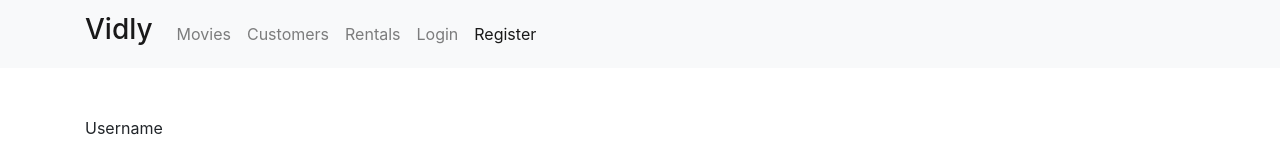
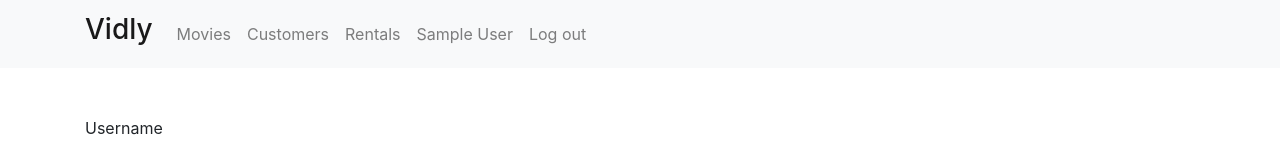
Before and after one commit to Haosik/mvs-mosh, a React (Create React App) app: page /register in a window 1280 px wide. Shown: the top 146 px of the page. Built offline with nearby package versions, Linux system fonts and the light colour scheme; sample sign-in values are in the browser's storage.

Commit message:
login logout 180

```diff
--- a/package.json
+++ b/package.json
@@ -7,6 +7,7 @@
     "bootstrap": "^4.1.1",
     "font-awesome": "^4.7.0",
     "joi-browser": "^13.4.0",
+    "jwt-decode": "^2.2.0",
     "lodash": "^4.17.10",
     "prop-types": "^15.6.2",
     "react": "^16.5.2",
--- a/src/App.js
+++ b/src/App.js
@@ -1,6 +1,7 @@
 import React, { Component } from 'react';
 import { Switch, Route, Redirect } from 'react-router-dom';
 import { ToastContainer } from 'react-toastify';
+import jwtDecode from 'jwt-decode';
 
 import Navbar from './components/navbar';
 import MoviesInDB from './components/moviesindb';
@@ -10,18 +11,34 @@ import NotFound from './components/notFound';
 import MovieForm from './components/movieForm';
 import LoginForm from './components/loginForm';
 import RegistrationForm from './components/registrationForm';
+import Logout from './components/logout';
 
 import 'react-toastify/dist/ReactToastify.min.css';
 import './App.css';
 
 class App extends Component {
+  state = {};
+
+  componentDidMount() {
+    try {
+      const jwt = localStorage.getItem('token');
+      console.log('jwt', jwt);
+      const user = jwtDecode(jwt);
+      console.log('user', user);
+      this.setState({ user });
+    } catch (err) {
+      console.log(err);
+    }
+  }
+
   render() {
     return (
       <div className="vidly">
         <ToastContainer />
-        <Navbar />
+        <Navbar user={this.state.user} />
         <Switch>
           <Route path="/login" component={LoginForm} />
+          <Route path="/logout" component={Logout} />
           <Route path="/register" component={RegistrationForm} />
           <Route path="/movies/:id" component={MovieForm} />
           <Route path="/movies" component={MoviesInDB} />
--- a/src/components/loginForm.jsx
+++ b/src/components/loginForm.jsx
@@ -1,6 +1,6 @@
 import React from 'react';
 import Joi from 'joi-browser';
-import * as authService from '../services/authService';
+import { login } from '../services/authService';
 
 import Form from './common/form';
 
@@ -28,9 +28,9 @@ class LoginForm extends Form {
   doSubmit = async () => {
     try {
       const { data } = this.state;
-      const { data: jwt } = await authService.login(data.username, data.password);
-      localStorage.setItem('jwt', jwt);
-      this.props.history.push('/');
+      await login(data.username, data.password);
+      window.location = '/';
+      // this.props.history.push('/');
     } catch (err) {
       console.dir(err.response.data);
       if (err.response && err.response.status === 400) {
--- /dev/null
+++ b/src/components/logout.jsx
@@ -0,0 +1,19 @@
+import React, { Component } from 'react';
+import auth from '../services/authService';
+
+class Logout extends Component {
+  componentDidMount() {
+    try {
+      auth.logout();
+      window.location = '/';
+    } catch (err) {
+      console.log(err);
+    }
+  }
+
+  render() {
+    return null;
+  }
+}
+
+export default Logout;
--- a/src/components/navbar.jsx
+++ b/src/components/navbar.jsx
@@ -1,10 +1,7 @@
-import React, { Component } from 'react';
+import React from 'react';
 import { Link, NavLink } from 'react-router-dom';
 
-class Navbar extends Component {
-  state = {};
-  render() {
-    return (
+const Navbar = ({ user }) => (
   <div className="navbar navbar-expand-lg navbar-light bg-light">
     <div className="container">
       <Link className="navbar-brand" to="/">
@@ -28,6 +25,8 @@ class Navbar extends Component {
               Rentals
             </NavLink>
           </li>
+          {!user && (
+            <>
               <li>
                 <NavLink to="/login" className="nav-item nav-link" activeClassName="active">
                   Login
@@ -38,12 +37,26 @@ class Navbar extends Component {
                   Register
                 </NavLink>
               </li>
+            </>
+          )}
+          {user && (
+            <>
+              <li>
+                <NavLink to="/profile" className="nav-item nav-link" activeClassName="active">
+                  {user.name}
+                </NavLink>
+              </li>
+              <li>
+                <NavLink to="/logout" className="nav-item nav-link" activeClassName="active">
+                  Log out
+                </NavLink>
+              </li>
+            </>
+          )}
         </ul>
       </nav>
     </div>
   </div>
 );
-  }
-}
 
 export default Navbar;
--- a/src/components/registrationForm.jsx
+++ b/src/components/registrationForm.jsx
@@ -37,8 +37,9 @@ class RegistrationForm extends Form {
   doSubmit = async () => {
     try {
       const resp = await userService.register(this.state.data);
-      console.log(resp.headers['x-auth-token']);
-      toast('Congratulations! User registered!');
+      localStorage.setItem('token', resp.headers['x-auth-token']);
+      window.location = '/';
+      // this.props.history.push('/');
     } catch (err) {
       if (err.response && err.response.status === 400) {
         console.dir(err);
--- a/src/services/authService.js
+++ b/src/services/authService.js
@@ -2,10 +2,16 @@ import http from './httpService';
 
 import { authEndpoint } from '../config.json';
 
-export const login = (email, password) => {
-  return http.post(authEndpoint, { email, password });
+export const login = async (email, password) => {
+  const { data: jwt } = await http.post(authEndpoint, { email, password });
+  localStorage.setItem('token', jwt);
 };
 
 export const logout = () => {
-  return http.post(authEndpoint);
+  localStorage.removeItem('token');
 };
+
+export default {
+  login,
+  logout
+};
```
Also changed, not shown: 1 other file (tests, documents, lock files or other folders). Lines whose indentation alone changed are shown as unchanged.
